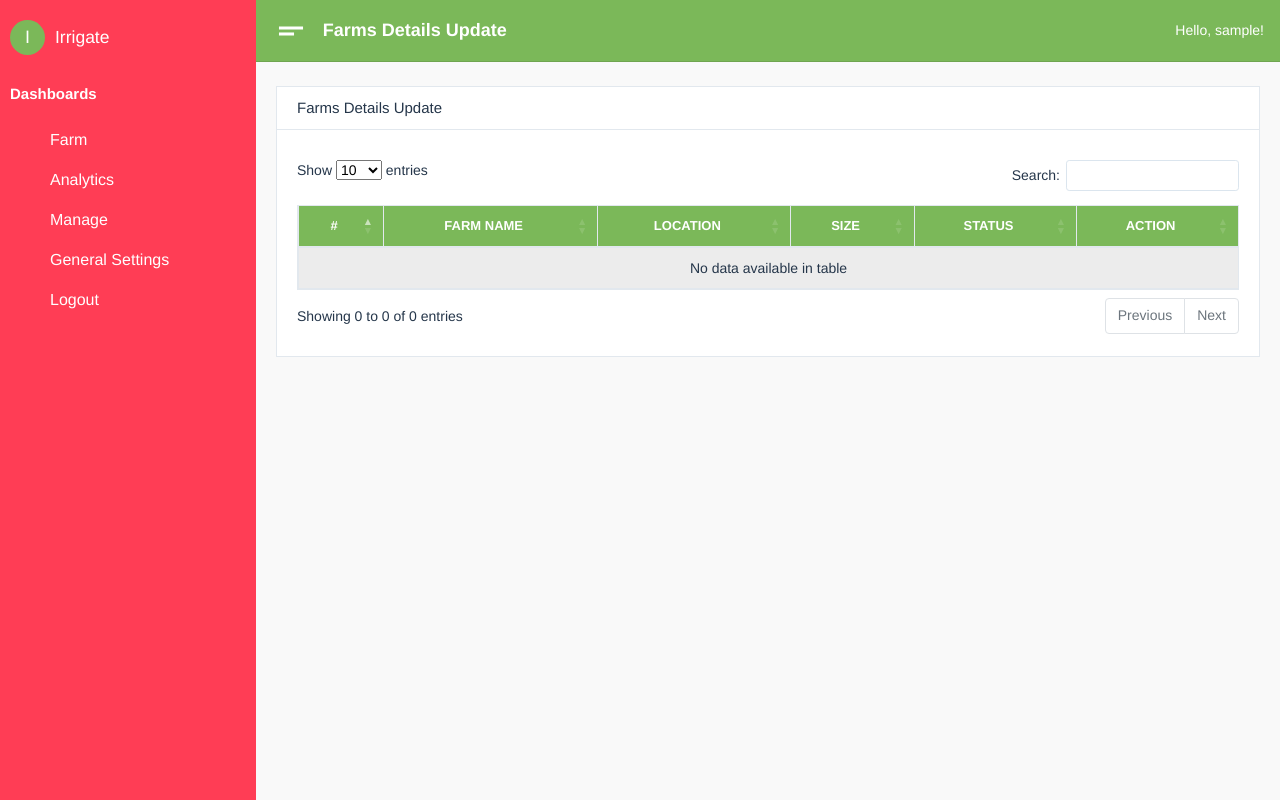
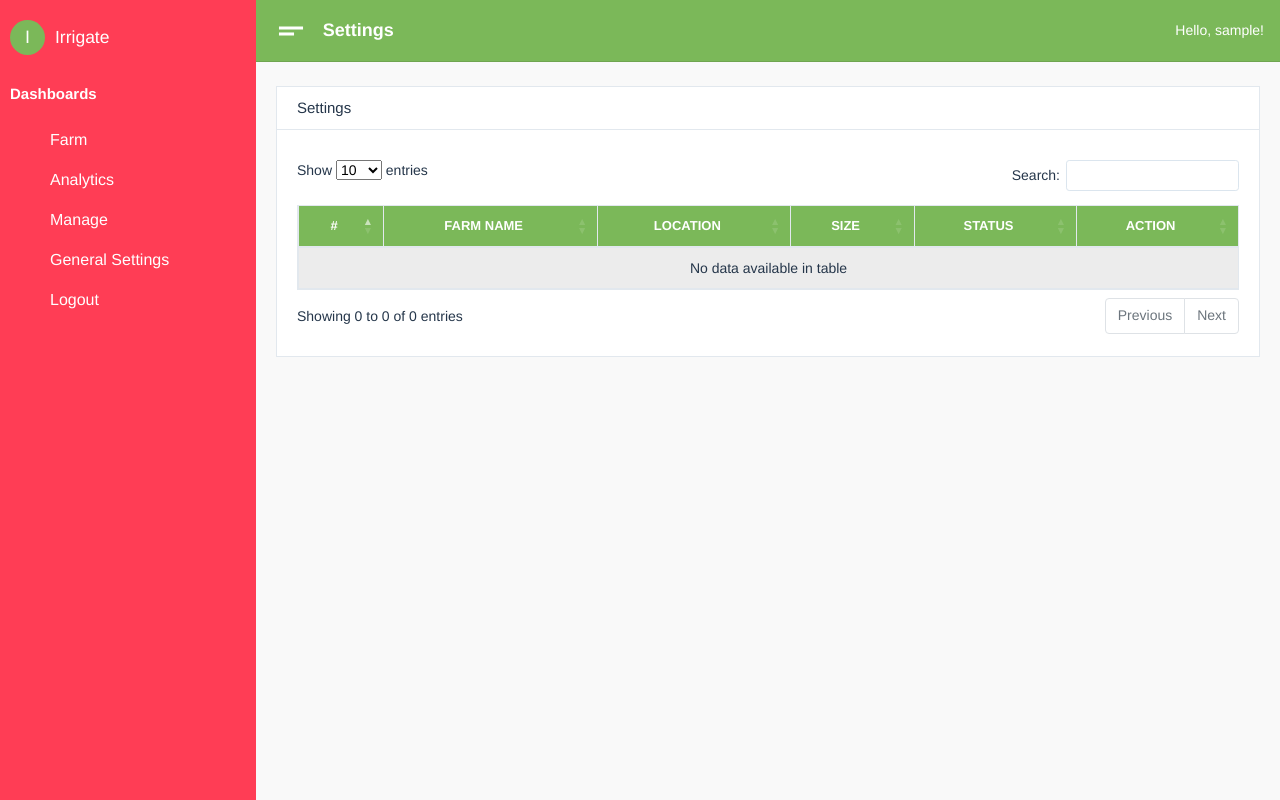
Before and after one commit to ellispax/Thesis, a Django app: page /settings/update-show in a window 1280 px wide. Run offline with Django 4.2, Linux system fonts and the light colour scheme; the visitor is signed in with stand-in values (Sample User, id 1); data that the repository does not hold is empty; some libraries are stand-ins or nearby versions.

Commit message:
fixed bugs

```diff
--- a/backend/backend/analytics/views.py
+++ b/backend/backend/analytics/views.py
@@ -17,15 +17,17 @@ from django.db.models import Q
 from django.shortcuts import render
 from .models import measurements
 
+title = "Analytics Display"
+
 def measurements_view(request):
     farms = measurements.objects.all()
     if request.method == 'POST':
         farm_id = request.POST.get('farm_id')
         date = request.POST.get('date')
         Measurements = measurements.objects.filter(farm=farm_id, date=date)
-        return render(request, 'analytics/blank.html', {'measurements': Measurements, 'farms': farms})
+        return render(request, 'analytics/blank.html', {'measurements': Measurements, 'farms': farms, 'title': title, 'date': date})
     else:
-        return render(request, 'analytics/blank.html', {'farms': farms})
+        return render(request, 'analytics/blank.html', {'farms': farms, 'title': title})
 
 
 
--- a/backend/backend/home/views.py
+++ b/backend/backend/home/views.py
@@ -49,7 +49,7 @@ def farm_show(request):
     # return render(request, 'hrms/dashboard.html', context)
 
     context = {
-        'title': 'farm',
+        'title': 'Farm Display',
         'head': 'Farms',
         'farms': farms
     }
@@ -75,6 +75,7 @@ def farm_add(request):
     gen_settings = Settings.objects.get(id=1)
     context = {
         'main_farm': gen_settings.main_farm,
+        'title': 'Add Farm',
         'head': 'Add Farm',
         'form': form
     }
--- a/backend/backend/manager/templates/manager/index.html
+++ b/backend/backend/manager/templates/manager/index.html
@@ -76,7 +76,7 @@
             <td class="align-middle text-center">{{ i.pH }}</td>
             <td class="align-middle text-center">{{ i.water }}</td>
             <td class="align-middle text-center">
-              <a href="{% url 'update-view' i.pk %}" class="btn btn-danger"
+              <a href="{% url 'manage-update-view' i.pk %}" class="btn btn-danger"
                 >Update</a
               >
             </td>
--- a/backend/backend/manager/templates/manager/update.html
+++ b/backend/backend/manager/templates/manager/update.html
@@ -2,10 +2,10 @@
 
 <div class="card">
   <div class="card-body">
-    <a href="{% url 'update-show'%}" class="btn btn-warning">Go back</a>
+    <a href="{% url 'manage-show'%}" class="btn btn-warning">Go back</a>
 
     <a
-      href="{% url 'update-view' farm_id %}"
+      href="{% url 'manage-update-view' farm_id %}"
       class="btn btn-{% if page_nick == 'f-update'%}primary{% else %}warning{% endif %}"
       >Update</a
     >
--- a/backend/backend/manager/views.py
+++ b/backend/backend/manager/views.py
@@ -32,7 +32,7 @@
     # return render(request, 'hrms/dashboard.html', context)
 
     context = {
-        'title': 'manage',
+        'title': 'Manage Settings Display',
         'head': 'Manage',
         'farms': man
     }
@@ -72,7 +72,8 @@
     gen_settings = Settings.objects.get(id=1)
     context = {
         'main_farm': gen_settings.main_farm,
-        'head': 'Update Farm Details',
+        'title': 'Update Manage Settings',
+        'head': 'Update Manage Settings',
         'page_nick': 'fd-update',
         'form': form,
         'farm_id': pk
--- a/backend/backend/settings/views.py
+++ b/backend/backend/settings/views.py
@@ -18,8 +18,8 @@ def update_show(request):
     # return render(request, 'hrms/dashboard.html', context)
 
     context = {
-        'title': 'farm',
-        'head': 'Farms Details Update',
+        'title': 'Update Farm Details',
+        'head': 'Settings',
         'farms': farms
     }
     return render(request, 'settings/all_farms.html', context)
@@ -79,6 +79,7 @@ def general_info(request):
 
 	context = {
 		"page_nick": 'general-info',
+        'title': 'Settings',
 		"head" : "Settings",
 		"form": form,
 		"main_farm": data
```
